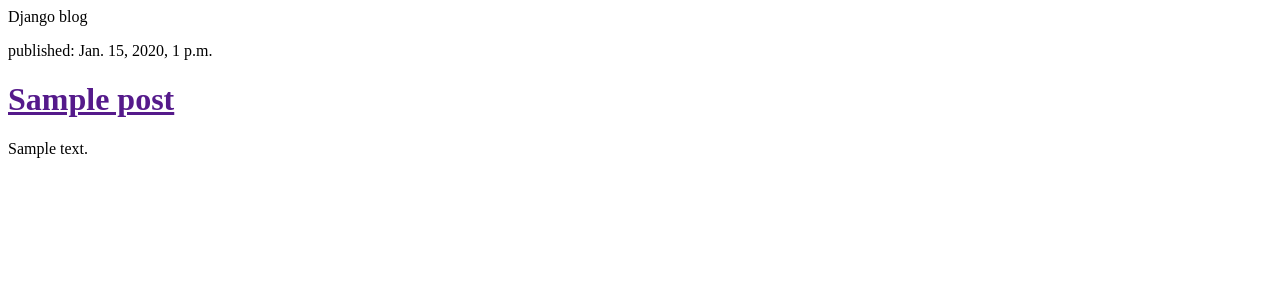
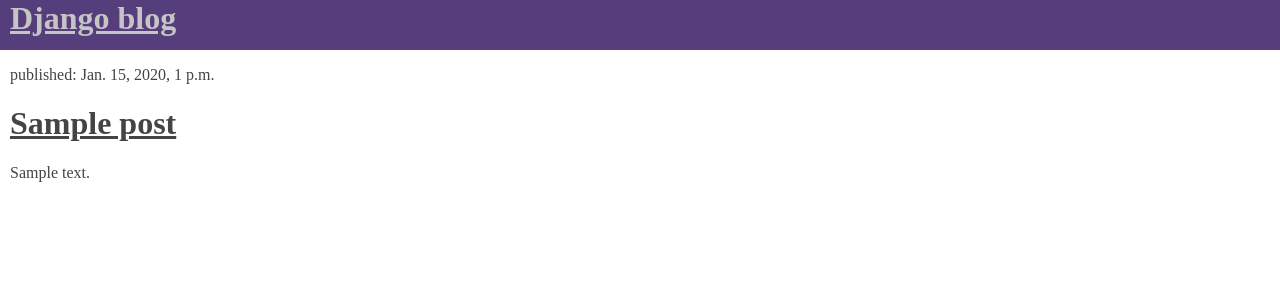
Before and after one commit to Narnya/first_project_on_django, a Django app: template blog/templates/blog/post_list.html in a window 1280 px wide. Shown: the top 300 px of the page. Run offline with Django 3.2, Linux system fonts and the light colour scheme; the template is opened without the code that fills it: values that come from a table or form of the project are taken from there, others are empty; tables that the repository leaves empty hold one stand-in row (values such as "Sample post").

Commit message:
Added view and template for detailed blog post as well as CSS for the site.

```diff
--- a/blog/models.py
+++ b/blog/models.py
@@ -9,7 +9,7 @@ class Post(models.Model):
     text = models.TextField()
     create_date = models.DateTimeField(blank=True, null=True)
     published_date = models.DateTimeField(blank=True, null=True)
-    post_number = models.IntegerField()
+    # post_number = models.IntegerField()
 
     def publish(self):
         self.published_date = timezone.now()
--- /dev/null
+++ b/blog/static/css/blog.css
@@ -0,0 +1,27 @@
+.header h1 a{
+    color: rgb(197, 197, 197);
+}
+h1 a{
+    margin-bottom: 20px;
+    margin-top: 20px;
+}
+h1 a, p{
+    margin-left: 10px;
+}
+a, p{
+    color: rgb(68 , 68, 68);
+}
+.header{
+    height: 50px;
+    width: auto;
+    background-color: #563d7c;
+    color: white;
+}
+body{
+    background-color:white;
+    padding: 0%;
+    margin: 0%;
+}
+.post{
+    /* background-color: rgb(143, 255, 255); */
+}
--- /dev/null
+++ b/blog/templates/blog/base.html
@@ -0,0 +1,14 @@
+{% load static %}
+<html>
+    <head>
+        <link rel="stylesheet" href="{% static 'css/blog.css' %}">
+        <title>Django blog</title>
+    </head>
+    <body>
+        <div class="header">
+            <h1><a href="/">Django blog</a></h1>
+        </div>
+        {% block content %}
+        {% endblock %}
+    </body>
+</html>
--- a/blog/templates/blog/post_list.html
+++ b/blog/templates/blog/post_list.html
@@ -1,10 +1,11 @@
-<html>
-    <div>Django blog</div>
+{% extends 'blog/base.html' %}
+
+{% block content %}
     {% for post in posts %}
-        <div>
+        <div class="post">
             <p>published: {{ post.published_date }}</p>
-            <h1><a href="">{{ post.title }}</a></h1>
+            <h1><a href="{% url 'post_detail' pk=post.pk %}">{{ post.title }}</a></h1>
             <p>{{ post.text|linebreaksbr }}</p>
         </div>
     {% endfor %}
-</html>
+{% endblock %}
--- a/blog/urls.py
+++ b/blog/urls.py
@@ -3,4 +3,5 @@ from . import views
 
 urlpatterns = [
     path('', views.post_list, name='post_list'),
+    path('post/<int:pk>/', views.post_detail, name='post_detail')
 ]
--- a/blog/views.py
+++ b/blog/views.py
@@ -1,4 +1,4 @@
-from django.shortcuts import render
+from django.shortcuts import render, get_object_or_404
 from .models import Post
 from django.utils import timezone
 
@@ -6,3 +6,7 @@ from django.utils import timezone
 def post_list(request):
     posts = Post.objects.filter(published_date__lte=timezone.now()).order_by('published_date')
     return render(request, 'blog/post_list.html', {'posts': posts})
+
+def post_detail(request, pk):
+    post = get_object_or_404(Post, pk=pk)
+    return render(request, 'blog/post_detail.html', {'post': post})
```
Also changed, not shown: blog/templates/blog/post_detail.html (added, +14 -0 lines).
